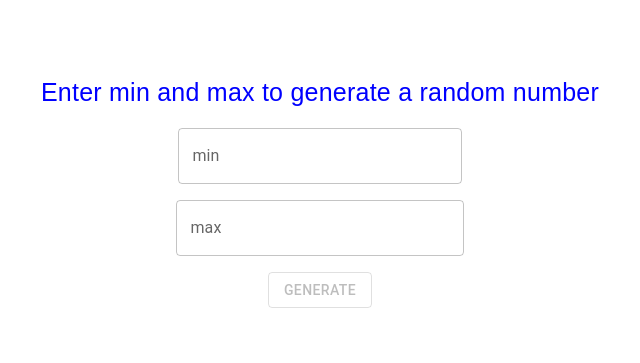
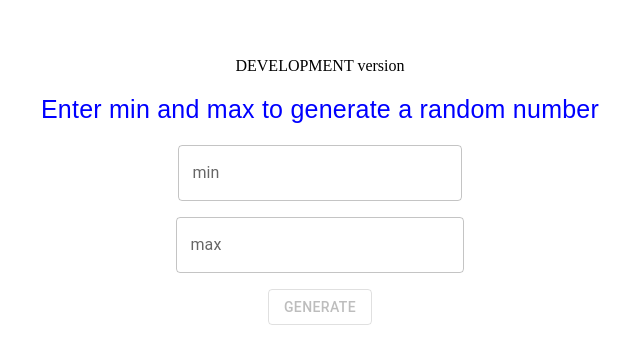
Before and after one commit to hzville/Full-stack-open-part-11-custom-app, a React (Vite) app in the folder frontend/: page / in a window 1280 px wide. Shown: the part 217-580 px from the top of the page, without its empty margins (320-960 px from the left). Built offline with nearby package versions, Linux system fonts and the light colour scheme; no server answers.

Commit message:
release to master (#19)
release to master

```diff
--- a/frontend/src/components/InputMinMax.tsx
+++ b/frontend/src/components/InputMinMax.tsx
@@ -33,6 +33,7 @@ const InputMinMax = ({ setGeneratedNumber }: InputMinMaxProps) => {
 
   return (
     <>
+      <div>DEVELOPMENT version</div>
       <Typography sx={styles.header} data-testid="header">
         Enter min and max to generate a random number
       </Typography>
```
